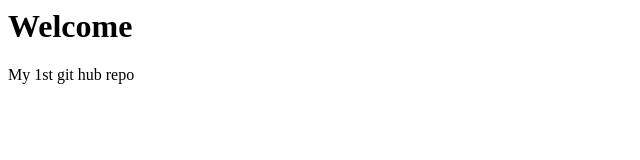
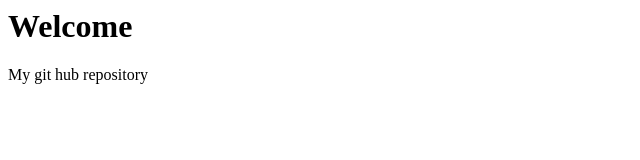
Before and after one commit to Abubakar2929/MyIct, a plain HTML site: page Git.html in a window 1280 px wide. Shown: the full height of the page, 0-640 px from the left. Drawn offline with Linux system fonts and the light colour scheme.

Commit message:
Update Git.html

```diff
--- a/Git.html
+++ b/Git.html
@@ -1,6 +1,6 @@
 <html>
     <body>
         <h1> Welcome</h1>
-        <P> My 1st git hub repo </P>
+        <P> My git hub repository </P>
     </body>
 </html>
```
